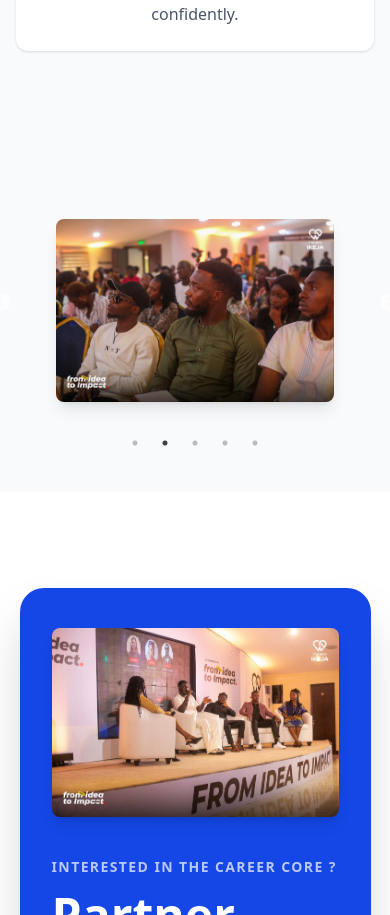
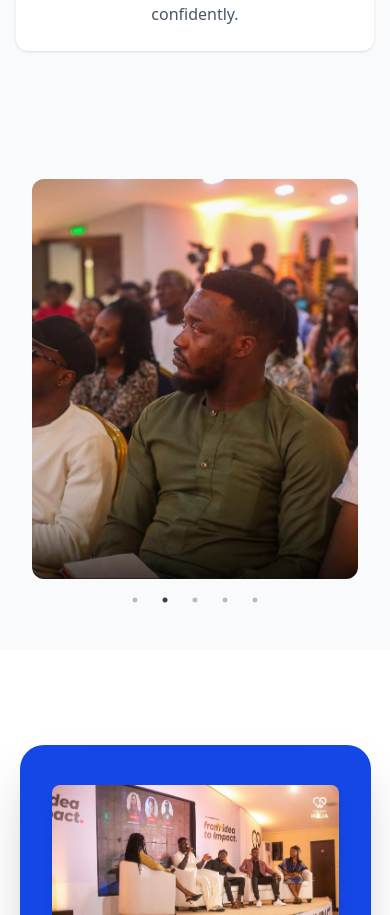
Before and after one commit to mfonmfon/thecareercore-frontend, a React (Vite) app: page / in a window 390 px wide. Shown: the part 6849-7764 px from the top of the page. Built offline with nearby package versions, Linux system fonts and the light colour scheme.

Commit message:
updated responsivenes

```diff
--- a/src/components/thecareercorepastevent/TheCareerCorePastEvent.jsx
+++ b/src/components/thecareercorepastevent/TheCareerCorePastEvent.jsx
@@ -1,101 +1,68 @@
-import React from 'react'
+import React from 'react';
 import Slider from 'react-slick';
-import 'slick-carousel/slick/slick.css'
+import 'slick-carousel/slick/slick.css';
 import 'slick-carousel/slick/slick-theme.css';
-import EventImageOne from '../../assets/images/speakers/IMG_4790.PNG'
-import EventImageTwo from '../../assets/images/speakers/IMG_4793.PNG'
-import EventImageThree from '../../assets/images/speakers/IMG_4789.PNG'
-import EventImageFour from '../../assets/images/speakers/IMG_4792.PNG'
-import EventImageFive from '../../assets/images/speakers/IMG_4791.PNG'
+
+import EventImageOne from '../../assets/images/speakers/IMG_4790.PNG';
+import EventImageTwo from '../../assets/images/speakers/IMG_4793.PNG';
+import EventImageThree from '../../assets/images/speakers/IMG_4789.PNG';
+import EventImageFour from '../../assets/images/speakers/IMG_4792.PNG';
+import EventImageFive from '../../assets/images/speakers/IMG_4791.PNG';
 
 const customerTestimonials = [
-  {
-    // customersName: 'Sarah Thompson',
-    // customerReview: "is simply dummy text of the printing and typesetting industry. Lorem Ipsum has been the industrys standard dummy text ever since the 1500s, when an unknown printer took a galley of type and scrambled it t",
-    // customerOccupation: 'Content Creator',
-    customerImage: EventImageOne,
-  },
-  {
-    // customersName: 'John Roberts',
-    // customerReview: "is simply dummy text of the printing and typesetting industry. Lorem Ipsum has been the industrys standard dummy text ever since the 1500s, when an unknown printer took a galley of type and scrambled it t",
-    // customerOccupation: 'Entertainer',
-    customerImage: EventImageTwo,
-  },
-  {
-    // customersName: 'Emily Parker',
-    // customerReview: "is simply dummy text of the printing and typesetting industry. Lorem Ipsum has been the industrys standard dummy text ever since the 1500s, when an unknown printer took a galley of type and scrambled it t",
-    // customerOccupation: 'Non-Profit Coordinator',
-    customerImage: EventImageThree,
-  },
-  {
-    // customersName: 'Michael Osei',
-    // customerReview: "is simply dummy text of the printing and typesetting industry. Lorem Ipsum has been the industrys standard dummy text ever since the 1500s, when an unknown printer took a galley of type and scrambled it t",
-    // customerOccupation: 'UX Designer',
-    customerImage: EventImageFour,
-  },
-  {
-    // customersName: 'Amara Okafor',
-    // customerReview: "is simply dummy text of the printing and typesetting industry. Lorem Ipsum has been the industrys standard dummy text ever since the 1500s, when an unknown printer took a galley of type and scrambled it t",
-    // customerOccupation: 'Startup Founder',
-    customerImage: EventImageFive,
-  },
+  { customerImage: EventImageOne },
+  { customerImage: EventImageTwo },
+  { customerImage: EventImageThree },
+  { customerImage: EventImageFour },
+  { customerImage: EventImageFive },
 ];
 
 const settings = {
   dots: true,
   infinite: true,
-  speed: 700,
+  speed: 600,
   slidesToShow: 3,
   slidesToScroll: 1,
   autoplay: true,
-  autoplaySpeed: 5000,
+  autoplaySpeed: 3500,
+  cssEase: 'ease-in-out',
+  arrows: false,
   responsive: [
     {
-      breakpoint: 1024,
-      settings: { slidesToShow: 2, slidesToScroll: 1 },
+      breakpoint: 1280,
+      settings: {
+        slidesToShow: 2,
+      },
     },
     {
-      breakpoint: 640,
-      settings: { slidesToShow: 1, slidesToScroll: 1 },
+      breakpoint: 768,
+      settings: {
+        slidesToShow: 1,
+      },
     },
   ],
 };
 
-
 const TheCareerCorePastEvent = () => {
   return (
-    <div className="bg-gray-50 py-16 px-4 sm:px-8 w-full">
-      {/* Heading */}
-      {/* <div className="max-w-7xl mx-auto text-center mb-12">
-        <h2 className="text-3xl sm:text-4xl font-semibold text-gray-800">Testimonials</h2>
-        <p className="mt-2 text-gray-500">Real stories from happy homeowners</p>
-      </div> */}
-      {/* Carousel */}
+    <section className="w-full bg-gray-50 py-16 px-4 sm:px-8">
       <div className="max-w-7xl mx-auto">
         <Slider {...settings}>
           {customerTestimonials.map((customer, index) => (
-            <div key={`${customer.customersName}-${index}`} className="px-4">
-              <div className=" p-6 flex flex-col items-center text-center h-full  duration-300">
-                <p className="text-gray-600 italic mb-4 text-sm sm:text-base">
-                  {/* “{customer.customerReview}” */}
-                </p>
-                <div className="flex-1 flex justify-center ">
-                  <img
-                    src={customer.customerImage}
-                    alt={customer.customersName}
-                    className="w-full h-auto max-w-lg rounded-lg shadow-lg object-cover object-center "
-                  />
-                  <div className="text-center sm:text-left">
-                    {/* <h4 className="text-lg font-semibold text-gray-900">{customer.customersName}</h4> */}
-                    {/* <p className="text-sm text-gray-500">{customer.customerOccupation}</p> */}
-                  </div>
-                </div>
+            <div key={index} className="px-4">
+              <div className=" rounded-xl  overflow-hidden">
+                <img
+                  src={customer.customerImage}
+                  alt={`Event Image ${index + 1}`}
+                  className="w-full md:max-w-lg h-[400px] sm:h-[300px] object-cover transition-transform duration-300 hover:scale-105"
+                />
               </div>
             </div>
           ))}
         </Slider>
       </div>
-    </div>
-  )
-}
-export default TheCareerCorePastEvent
+    </section>
+  );
+};
+
+export default TheCareerCorePastEvent;
```
